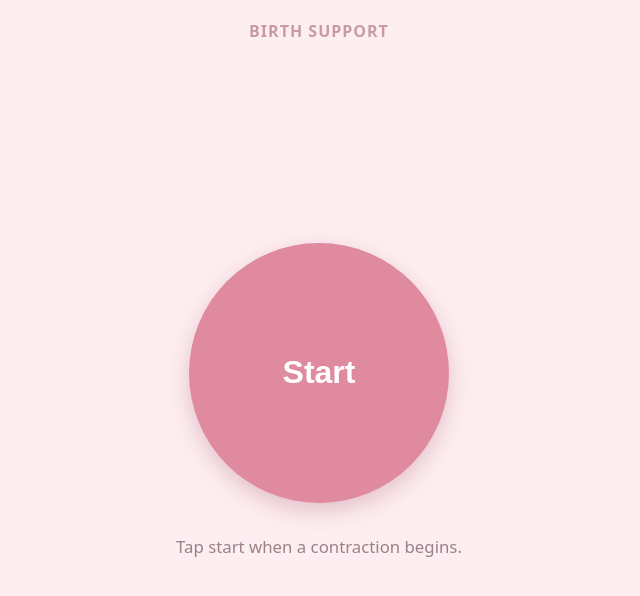
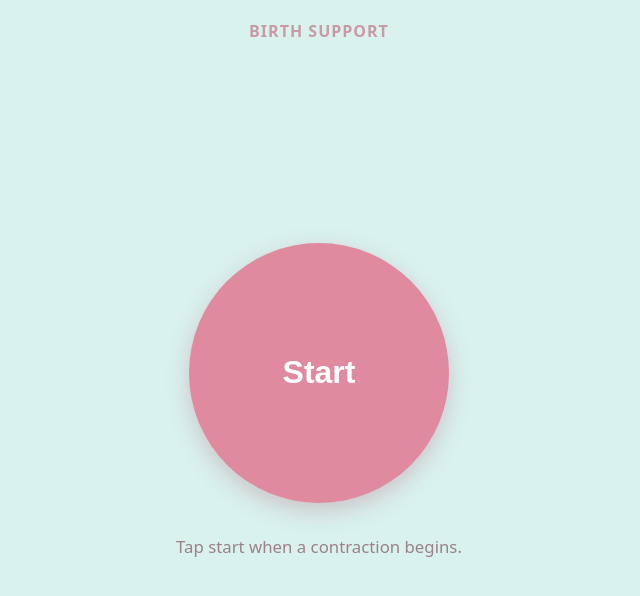
Before and after one commit to lucyloveswsdoula/birthsupport, a Next.js app: page / in a window 1280 px wide. Shown: the top 596 px of the page, without its empty margins (321-961 px from the left). Built offline with nearby package versions, Linux system fonts and the light colour scheme.

Commit message:
Change background to light teal

```diff
--- a/app/globals.css
+++ b/app/globals.css
@@ -3,7 +3,7 @@ body {
   margin: 0;
   padding: 0;
   height: 100%;
-  background: #fdeef1;
+  background: #d9f2ee;
 }
 
 /* Gentle fade as each affirmation appears during a contraction. */
```
